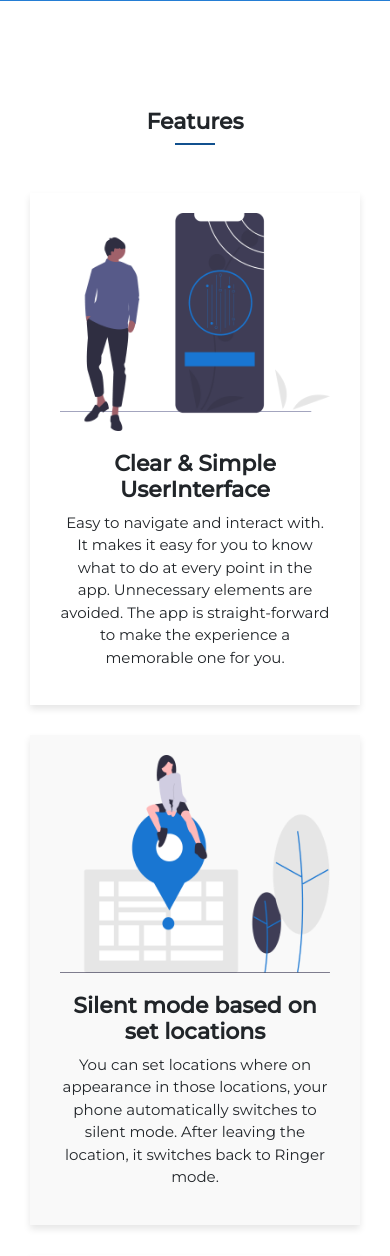
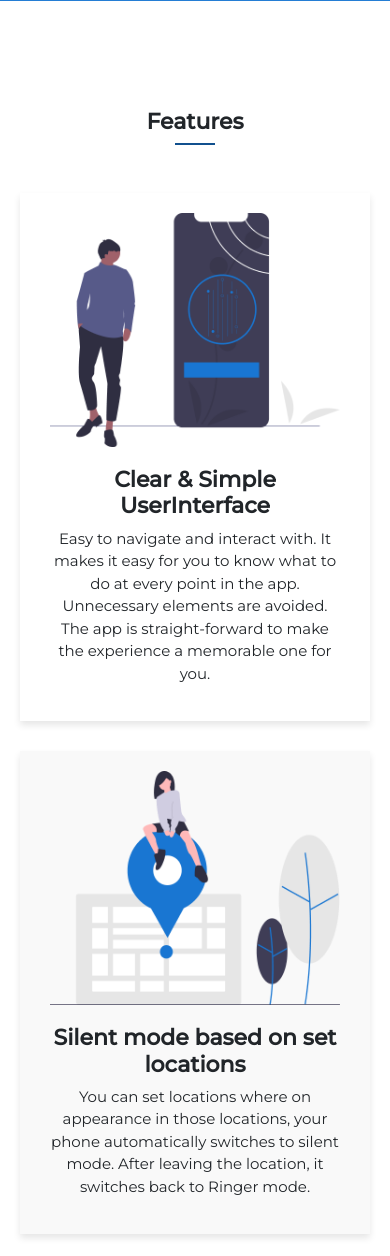
Before and after one commit to wisdomosara/landing, a PHP site: page / in a window 390 px wide. Shown: the part 600-1856 px from the top of the page. Run offline with PHP 8.4, Linux system fonts and the light colour scheme; some libraries are stand-ins or nearby versions.

Commit message:
Update landing.css

```diff
--- a/landing.css
+++ b/landing.css
@@ -289,7 +289,7 @@ footer{
         font-size: 21px;
     }
     #features{
-        padding:40px 30px !important;
+        padding:40px 20px !important;
     }
     .features-item{
         padding-top: 20px !important;
```
